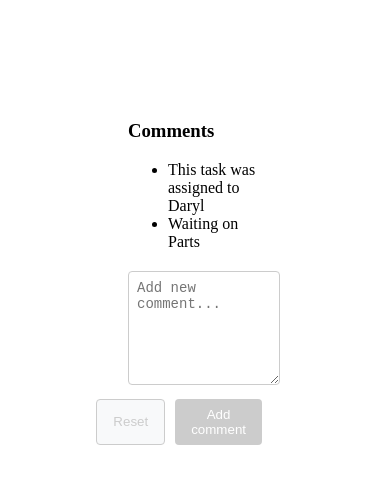
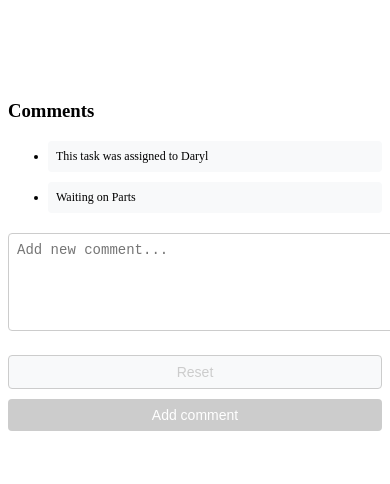
Before and after one commit to xerosanyam/commenting, an Angular app: page / in a window 390 px wide. Shown: the top 484 px of the page. Built offline with nearby package versions, Linux system fonts and the light colour scheme.

Commit message:
add responsive css

```diff
--- a/src/app/comment-list-view/comment-list-view.component.scss
+++ b/src/app/comment-list-view/comment-list-view.component.scss
@@ -1,3 +1,15 @@
 .comment-item {
   white-space: pre-wrap;
+  margin-bottom: 10px;
+  padding: 10px;
+  background-color: #f8f9fa;
+  border-radius: 4px;
+  font-size: 14px;
 }
+
+@media (max-width: 600px) {
+  .comment-item {
+    font-size: 12px;
+    padding: 8px;
+  }
+}
--- a/src/app/comment-list/comment-list.component.scss
+++ b/src/app/comment-list/comment-list.component.scss
@@ -1,5 +1,7 @@
 .comments-section {
-  margin: 120px;
+  margin-top: 100px;
+  max-width: 800px;
+  width: 100%;
 }
 
 .comment-input {
@@ -40,6 +42,7 @@
   border-radius: 4px;
   cursor: pointer;
   margin-left: 10px;
+  font-size: 14px;
 }
 
 .comment-button {
@@ -67,3 +70,20 @@
 .comment-item {
   white-space: pre-wrap;
 }
+
+@media (max-width: 600px) {
+  .comment-textarea {
+    height: 80px;
+  }
+
+  .button-group {
+    flex-direction: column;
+    align-items: stretch;
+  }
+
+  .comment-button,
+  .reset-button {
+    margin-left: 0;
+    margin-top: 10px;
+  }
+}
--- a/src/app/mention-suggestions/mention-suggestions.component.scss
+++ b/src/app/mention-suggestions/mention-suggestions.component.scss
@@ -72,3 +72,30 @@
     }
   }
 }
+
+@media (max-width: 600px) {
+  .mention-suggestions {
+    max-height: 150px;
+
+    .suggestion-title {
+      font-size: 12px;
+      padding: 6px 10px;
+    }
+
+    .suggestion-list {
+      .suggestion-button {
+        padding: 6px 10px;
+
+        .user-avatar {
+          width: 20px;
+          height: 20px;
+          font-size: 10px;
+        }
+
+        .user-name {
+          font-size: 12px;
+        }
+      }
+    }
+  }
+}
```
